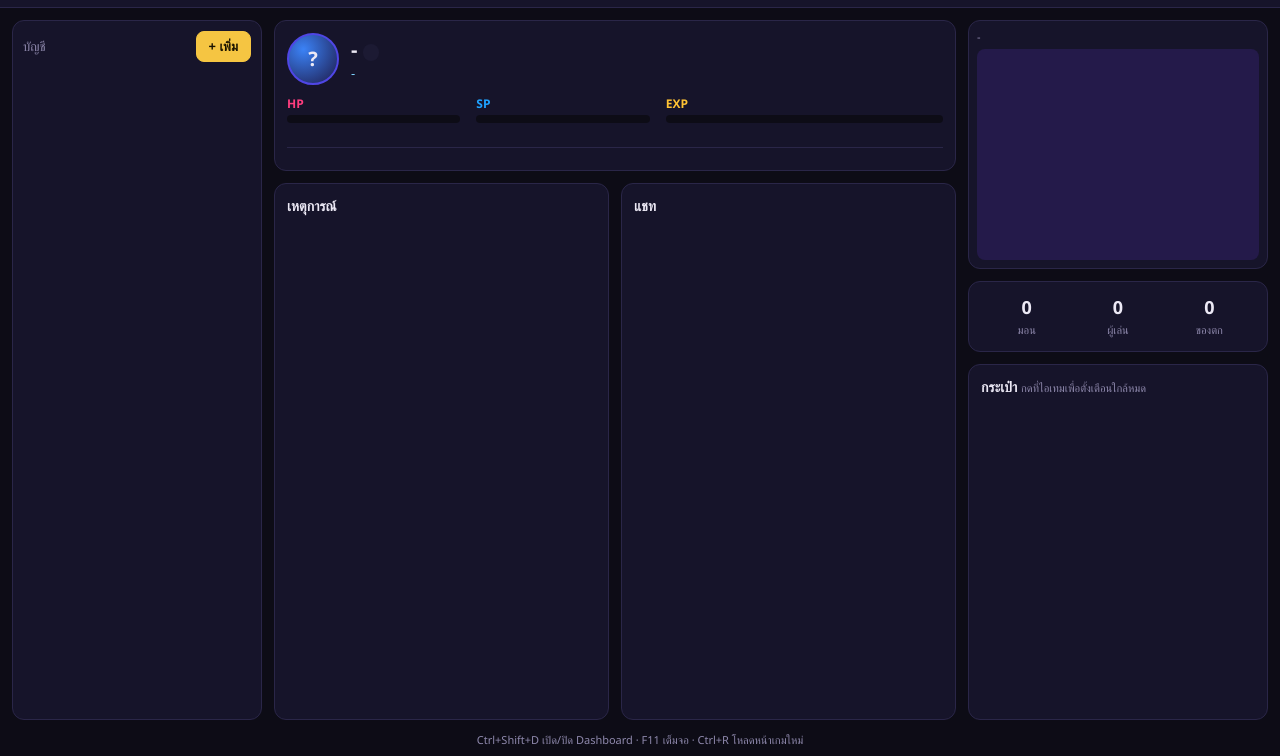
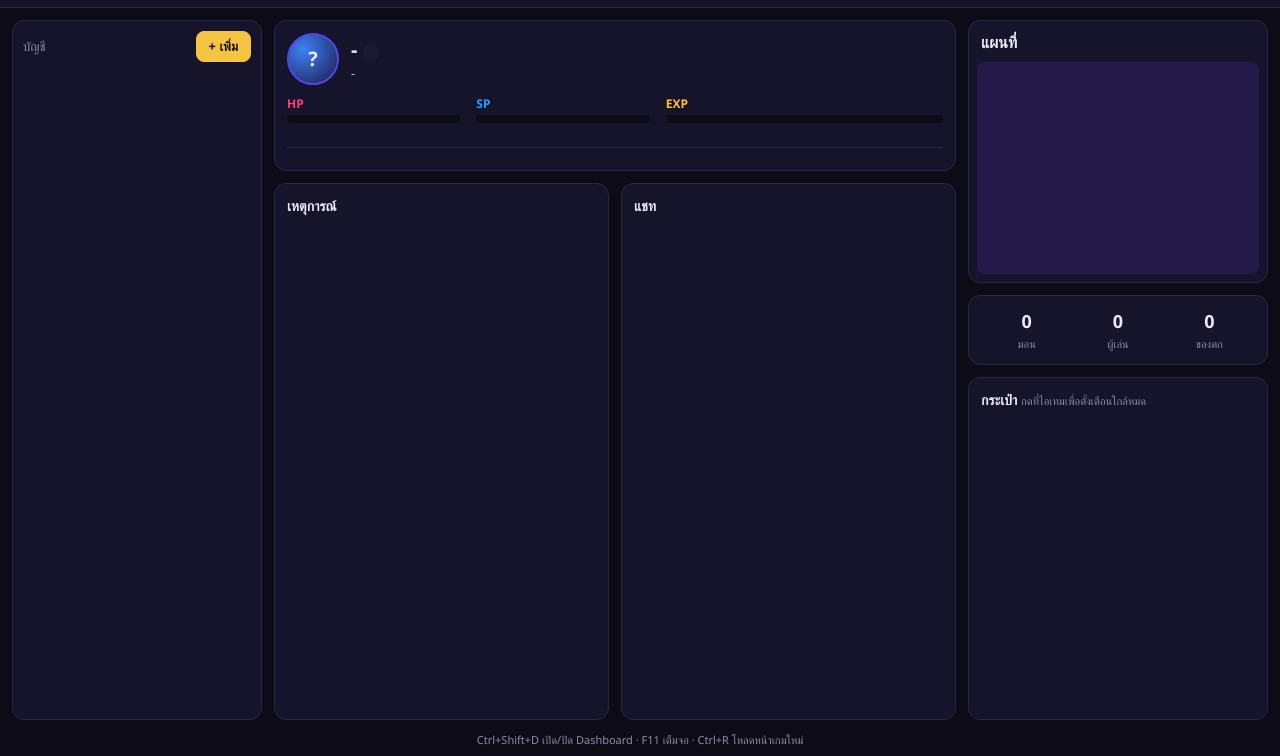
Before and after one commit to Bdev666/BB, an Electron app: page bindertown-dash/src/dashboard/index.html in a window 1280 px wide. Shown: the part 44-800 px from the top of the page. Drawn offline with Linux system fonts and the light colour scheme; no server answers.

Commit message:
BinderDash: show game windows over the dashboard, map panel with wiki art
'Go to game' opens/restores the game window centred over the dashboard
unless the user moved it; buttons get tooltips; window titles end with
'— Binder Town'. Map panel shows map name, region and level range from a
map list taken from the game's wiki, with the wiki's map art behind the
dots. Fix a stale demo name in new game window titles.

Co-Authored-By: Claude Opus 5.5 <noreply@anthropic.com>
Claude-Session: https://claude.ai/code/session_01P2jK8btWnMpPUhvGB43tpy

```diff
--- a/bindertown-dash/src/dashboard/dashboard.js
+++ b/bindertown-dash/src/dashboard/dashboard.js
@@ -104,16 +104,16 @@ function startRename(a, node) {
 function profileButtons(a) {
   const b = [];
   if (a.status === 'closed' || a.status === 'demo') {
-    b.push(el('button', { class: 'primary', onclick: async () => {
+    b.push(el('button', { class: 'primary', title: 'เปิดหน้าต่างเกมของบัญชีนี้', onclick: async () => {
       const r = await dash.invoke('open', a.id);
       if (r && r.warnFreeLimit) showBanner('เปิดเกิน 3 ตัวแล้ว: ตรวจกฎของเกมเรื่องจำนวนตัวละครต่อ IP ด้วย');
     } }, 'เปิดเกม'));
   } else {
-    b.push(el('button', { onclick: () => dash.invoke('reload', a.id) }, '⟳ รีเฟรช'));
+    b.push(el('button', { title: 'โหลดหน้าเกมใหม่ (เหมือน Ctrl+R) ตอนเกมค้าง', onclick: () => dash.invoke('reload', a.id) }, '⟳ รีเฟรช'));
     b.push(a.hidden
-      ? el('button', { onclick: () => dash.invoke('show', a.id) }, '⧉ ไปที่เกม')
-      : el('button', { onclick: () => dash.invoke('hide', a.id) }, '◌ ซ่อนเกม'));
-    b.push(el('button', { class: 'danger', onclick: () => {
+      ? el('button', { title: 'ไปที่หน้าต่างเกมของบัญชีนี้', onclick: () => dash.invoke('show', a.id) }, '⧉ ไปที่เกม')
+      : el('button', { title: 'ซ่อนแล้วเกมยังเล่นต่อ เรียกกลับได้ที่นี่ หรือที่ไอคอน BinderDash มุมขวาล่าง', onclick: () => dash.invoke('hide', a.id) }, '◌ ซ่อนเกม'));
+    b.push(el('button', { class: 'danger', title: 'ตัวละครออกจากเกม Auto Play หยุด (บัญชียังอยู่ในรายการ)', onclick: () => {
       if (confirm(`ปิดเกมของ ${a.name}? ตัวละครจะออกจากเกม`)) dash.invoke('close', a.id);
     } }, '✕ ปิดเกม'));
   }
@@ -206,18 +206,38 @@ function renderLogs() {
   }));
 }
 
+const MAP_IMG = 'https://wiki.bindertowngame.com/img/gen/map/';
+const KIND_TEXT = { town: 'เมือง', boss: 'ถ้ำ Field Boss', special: 'แมพพิเศษ' };
+function findMap(name) {
+  if (!name || !window.BT_MAPS) return null;
+  const key = String(name).toLowerCase().replace(/\s*lv.*$/, '').trim();
+  return window.BT_MAPS.find((m) => m.id === key || m.name.toLowerCase() === key || m.id === key.replace(/[^a-z0-9]+/g, '_')) || null;
+}
+
 function renderMap() {
   const d = detail || {};
   const w = d.world;
-  $('#d-map').textContent = (d.stats && d.stats.map) || 'แผนที่';
+  const name = d.stats && d.stats.map;
+  const info = findMap(name);
+  $('#d-map').textContent = info ? info.name : name || 'แผนที่';
+  $('#d-map-sub').textContent = info
+    ? [info.region.replace(/^Region [A-Z] · /, ''), info.min != null ? `Lv.${info.min}–${info.max}` : KIND_TEXT[info.kind]].filter(Boolean).join(' · ')
+    : '';
+  const img = $('#map-bg');
+  const src = info ? MAP_IMG + info.id + '.webp' : '';
+  if (img.dataset.src !== src) {
+    img.dataset.src = src;
+    img.hidden = true;
+    if (src) { img.onload = () => { img.hidden = false; }; img.onerror = () => { img.hidden = true; }; img.src = src; }
+  }
   const cv = $('#minimap');
   const ctx = cv.getContext('2d');
-  ctx.fillStyle = '#241a4a';
-  ctx.fillRect(0, 0, cv.width, cv.height);
+  ctx.clearRect(0, 0, cv.width, cv.height);
   $('#c-mon').textContent = w && w.monsters ? w.monsters.length : 0;
   $('#c-ply').textContent = w && w.players ? w.players.length : 0;
   $('#c-drop').textContent = w && w.drops ? w.drops.length : 0;
   if (!w) {
+    if (src) return;
     ctx.fillStyle = '#8f89ad';
     ctx.font = '13px Segoe UI, Tahoma';
     ctx.textAlign = 'center';
@@ -227,9 +247,11 @@ function renderMap() {
   const sx = cv.width / (w.w || 1), sy = cv.height / (w.h || 1);
   const dot = (p, r, c) => { ctx.beginPath(); ctx.arc(p.x * sx, p.y * sy, r, 0, Math.PI * 2); ctx.fillStyle = c; ctx.fill(); };
   for (const p of w.drops || []) dot(p, 3, '#ffc233');
-  for (const p of w.monsters || []) dot(p, 3.5, '#ff4d6d');
-  for (const p of w.players || []) dot(p, 3.5, '#60a5fa');
-  if (w.self) { dot(w.self, 7, '#ffffff55'); dot(w.self, 4.5, '#ffb547'); }
+  ctx.lineWidth = 1.5;
+  ctx.strokeStyle = '#ffffffaa';
+  for (const p of w.monsters || []) { dot(p, 4, '#ff4d6d'); ctx.stroke(); }
+  for (const p of w.players || []) { dot(p, 4, '#38bdf8'); ctx.stroke(); }
+  if (w.self) { dot(w.self, 9, '#ffb54766'); dot(w.self, 5.5, '#ffffff'); ctx.strokeStyle = '#ffb547'; ctx.lineWidth = 2.5; ctx.stroke(); }
 }
 
 let watchEditing = null; // item name whose limit is being edited
--- a/bindertown-dash/src/dashboard/index.html
+++ b/bindertown-dash/src/dashboard/index.html
@@ -2,7 +2,7 @@
 <html lang="th">
 <head>
   <meta charset="utf-8">
-  <meta http-equiv="Content-Security-Policy" content="default-src 'self'; style-src 'self'; script-src 'self'; img-src 'self' data:">
+  <meta http-equiv="Content-Security-Policy" content="default-src 'self'; style-src 'self'; script-src 'self'; img-src 'self' data: https://wiki.bindertowngame.com">
   <title>BinderDash</title>
   <link rel="stylesheet" href="style.css">
 </head>
@@ -15,8 +15,8 @@
       <span>Silver รอบนี้ <b id="k-silver-run" class="pos">-</b></span>
     </div>
     <div class="actions">
-      <button id="toggle-all" title="ซ่อน/แสดงหน้าต่างเกมทุกบัญชี">ซ่อน/แสดงเกมทั้งหมด</button>
-      <button id="toggle-settings">ตั้งค่า</button>
+      <button id="toggle-all" title="ซ่อน/แสดงหน้าต่างเกมทุกบัญชีพร้อมกัน (เหมือนคลิกไอคอน BinderDash มุมขวาล่าง)">ซ่อน/แสดงเกมทั้งหมด</button>
+      <button id="toggle-settings" title="เปิดหน้าต่างตั้งค่า">ตั้งค่า</button>
     </div>
   </header>
 
@@ -27,7 +27,7 @@
     <aside class="sidebar">
       <div class="side-head">
         <span>บัญชี</span>
-        <button id="add" class="add">+ เพิ่ม</button>
+        <button id="add" class="add" title="เพิ่มบัญชี (สูงสุด 10)">+ เพิ่ม</button>
       </div>
       <div id="accounts"></div>
     </aside>
@@ -68,8 +68,11 @@
 
     <aside class="rightcol">
       <section class="panel mapbox">
-        <div class="maptitle" id="d-map">-</div>
-        <canvas id="minimap" width="320" height="240"></canvas>
+        <div class="maphead"><b id="d-map">แผนที่</b><small id="d-map-sub"></small></div>
+        <div class="mapwrap">
+          <img id="map-bg" alt="" hidden>
+          <canvas id="minimap" width="320" height="240"></canvas>
+        </div>
       </section>
       <section class="panel">
         <div class="counts">
@@ -86,6 +89,7 @@
   </div>
 
   <footer>Ctrl+Shift+D เปิด/ปิด Dashboard · F11 เต็มจอ · Ctrl+R โหลดหน้าเกมใหม่</footer>
+  <script src="maps.js"></script>
   <script src="dashboard.js"></script>
 </body>
 </html>
--- /dev/null
+++ b/bindertown-dash/src/dashboard/maps.js
@@ -0,0 +1,83 @@
+// Binder Town maps (names, regions, level ranges) from wiki.bindertowngame.com/maps, Nov 2026.
+// Map pictures are loaded from the wiki at runtime: https://wiki.bindertowngame.com/img/gen/map/<id>.webp
+window.BT_MAPS = [
+  {"id": "valebrook", "name": "Valebrook", "region": "Region A · Valebrook", "kind": "town", "min": null, "max": null},
+  {"id": "southvale_field", "name": "Southvale Field", "region": "Region A · Valebrook", "kind": "field", "min": 1, "max": 4},
+  {"id": "copperbell_arena", "name": "Copperbell Arena", "region": "Region A · Valebrook", "kind": "field", "min": 1, "max": 115},
+  {"id": "honeyrill", "name": "Honeyrill", "region": "Region A · Valebrook", "kind": "field", "min": 3, "max": 8},
+  {"id": "whispering_woods", "name": "Whispering Woods", "region": "Region A · Valebrook", "kind": "field", "min": 4, "max": 9},
+  {"id": "bloomcrown_glade", "name": "Bloomcrown Glade", "region": "Region A · Valebrook", "kind": "boss", "min": null, "max": null},
+  {"id": "riverside", "name": "Riverside", "region": "Region A · Valebrook", "kind": "field", "min": 6, "max": 12},
+  {"id": "bracken_sink", "name": "Bracken Sink", "region": "Region A · Valebrook", "kind": "field", "min": 9, "max": 15},
+  {"id": "old_quarry", "name": "Old Quarry", "region": "Region A · Valebrook", "kind": "field", "min": 10, "max": 16},
+  {"id": "ancient_ruins", "name": "Ancient Ruins", "region": "Region A · Valebrook", "kind": "field", "min": 14, "max": 20},
+  {"id": "verdigris_rise", "name": "Verdigris Rise", "region": "Region A · Valebrook", "kind": "field", "min": 14, "max": 20},
+  {"id": "ranked_hall", "name": "Ranked Hall", "region": "Region A · Valebrook", "kind": "field", "min": 99, "max": 130},
+  {"id": "ashford", "name": "Ashford", "region": "Region B · Ashford", "kind": "town", "min": null, "max": null},
+  {"id": "sunfield_plains", "name": "Sunfield Plains", "region": "Region B · Ashford", "kind": "field", "min": 18, "max": 24},
+  {"id": "gloomroot_forest", "name": "Gloomroot Forest", "region": "Region B · Ashford", "kind": "field", "min": 24, "max": 30},
+  {"id": "pitchwood", "name": "Pitchwood", "region": "Region B · Ashford", "kind": "field", "min": 24, "max": 30},
+  {"id": "ember_hollow", "name": "Ember Hollow", "region": "Region B · Ashford", "kind": "field", "min": 28, "max": 36},
+  {"id": "yellowlick_flats", "name": "Yellowlick Flats", "region": "Region B · Ashford", "kind": "field", "min": 30, "max": 36},
+  {"id": "cinder_eyrie", "name": "Cinder Eyrie", "region": "Region B · Ashford", "kind": "boss", "min": null, "max": null},
+  {"id": "mistmire_swamp", "name": "Mistmire Swamp", "region": "Region B · Ashford", "kind": "field", "min": 34, "max": 40},
+  {"id": "peatcut_bog", "name": "Peatcut Bog", "region": "Region B · Ashford", "kind": "field", "min": 36, "max": 42},
+  {"id": "lotus_hollow", "name": "Lotus Hollow", "region": "Region B · Ashford", "kind": "boss", "min": null, "max": null},
+  {"id": "duskgate_pass", "name": "Duskgate Pass", "region": "Region B · Ashford", "kind": "field", "min": 40, "max": 45},
+  {"id": "stormwall_city", "name": "Stormwall City", "region": "Region C · Stormwall City", "kind": "town", "min": null, "max": null},
+  {"id": "frostpeak_slopes", "name": "Frostpeak Slopes", "region": "Region C · Stormwall City", "kind": "field", "min": 45, "max": 52},
+  {"id": "sledrun_gully", "name": "Sledrun Gully", "region": "Region C · Stormwall City", "kind": "field", "min": 47, "max": 53},
+  {"id": "frozen_mere", "name": "Frozen Mere", "region": "Region C · Stormwall City", "kind": "field", "min": 52, "max": 58},
+  {"id": "brinecrust_shoals", "name": "Brinecrust Shoals", "region": "Region C · Stormwall City", "kind": "field", "min": 54, "max": 60},
+  {"id": "aurora_hollow", "name": "Aurora Hollow", "region": "Region C · Stormwall City", "kind": "boss", "min": null, "max": null},
+  {"id": "howling_steppes", "name": "Howling Steppes", "region": "Region C · Stormwall City", "kind": "field", "min": 58, "max": 64},
+  {"id": "cloudspire_ruins", "name": "Cloudspire Ruins", "region": "Region C · Stormwall City", "kind": "field", "min": 64, "max": 70},
+  {"id": "kitewind_terraces", "name": "Kitewind Terraces", "region": "Region C · Stormwall City", "kind": "field", "min": 64, "max": 70},
+  {"id": "tempest_aerie", "name": "Tempest Aerie", "region": "Region C · Stormwall City", "kind": "boss", "min": null, "max": null},
+  {"id": "sanctum", "name": "Sanctum", "region": "Region D · Sanctum", "kind": "town", "min": null, "max": null},
+  {"id": "shattered_vale", "name": "Shattered Vale", "region": "Region D · Sanctum", "kind": "field", "min": 70, "max": 80},
+  {"id": "glasswrack", "name": "Glasswrack", "region": "Region D · Sanctum", "kind": "field", "min": 72, "max": 80},
+  {"id": "opalweb_grotto", "name": "Opalweb Grotto", "region": "Region D · Sanctum", "kind": "boss", "min": null, "max": null},
+  {"id": "umbral_depths", "name": "Umbral Depths", "region": "Region D · Sanctum", "kind": "field", "min": 80, "max": 90},
+  {"id": "marrowdeep", "name": "Marrowdeep", "region": "Region D · Sanctum", "kind": "field", "min": 82, "max": 90},
+  {"id": "throne_of_warden", "name": "Throne of the Warden", "region": "Region D · Sanctum", "kind": "field", "min": 90, "max": 99},
+  {"id": "rustbell_barracks", "name": "Rustbell Barracks", "region": "Region D · Sanctum", "kind": "field", "min": 92, "max": 99},
+  {"id": "wardens_seat", "name": "Warden's Seat", "region": "Region D · Sanctum", "kind": "boss", "min": null, "max": null},
+  {"id": "tidehaven", "name": "Tidehaven", "region": "Region E · Tidehaven", "kind": "town", "min": null, "max": null},
+  {"id": "crown_of_tides", "name": "Crown of Tides", "region": "Region E · Tidehaven", "kind": "town", "min": null, "max": null},
+  {"id": "wreckwake_coast", "name": "Wreckwake Coast", "region": "Region E · Tidehaven", "kind": "field", "min": 99, "max": 102},
+  {"id": "nacre_lagoon", "name": "Nacre Lagoon", "region": "Region E · Tidehaven", "kind": "field", "min": 99, "max": 130},
+  {"id": "keelbreak_cove", "name": "Keelbreak Cove", "region": "Region E · Tidehaven", "kind": "boss", "min": null, "max": null},
+  {"id": "lanternrice_delta", "name": "Lanternrice Delta", "region": "Region E · Tidehaven", "kind": "field", "min": 101, "max": 104},
+  {"id": "ricewater_shrine", "name": "Ricewater Shrine", "region": "Region E · Tidehaven", "kind": "boss", "min": null, "max": null},
+  {"id": "coralstep_plateau", "name": "Coralstep Plateau", "region": "Region E · Tidehaven", "kind": "field", "min": 103, "max": 106},
+  {"id": "coralhorn_shelf", "name": "Coralhorn Shelf", "region": "Region E · Tidehaven", "kind": "boss", "min": null, "max": null},
+  {"id": "drowned_forum", "name": "Drowned Forum", "region": "Region E · Tidehaven", "kind": "field", "min": 105, "max": 108},
+  {"id": "magistrates_basin", "name": "Magistrate's Basin", "region": "Region E · Tidehaven", "kind": "boss", "min": null, "max": null},
+  {"id": "stormrail_causeway", "name": "Stormrail Causeway", "region": "Region E · Tidehaven", "kind": "field", "min": 107, "max": 110},
+  {"id": "thunderline_depot", "name": "Thunderline Depot", "region": "Region E · Tidehaven", "kind": "boss", "min": null, "max": null},
+  {"id": "shellforge_basin", "name": "Shellforge Basin", "region": "Region E · Tidehaven", "kind": "field", "min": 110, "max": 113},
+  {"id": "searing_kilnyard", "name": "Searing Kilnyard", "region": "Region E · Tidehaven", "kind": "boss", "min": null, "max": null},
+  {"id": "moonpool_gardens", "name": "Moonpool Gardens", "region": "Region E · Tidehaven", "kind": "field", "min": 113, "max": 116},
+  {"id": "brinewick_saltworks", "name": "Brinewick Saltworks", "region": "Region E · Tidehaven", "kind": "field", "min": 115, "max": 118},
+  {"id": "saltwight_pans", "name": "Saltwight Pans", "region": "Region E · Tidehaven", "kind": "boss", "min": null, "max": null},
+  {"id": "the_inverted_sea", "name": "The Inverted Sea", "region": "Region E · Tidehaven", "kind": "field", "min": 117, "max": 120},
+  {"id": "upturned_strand", "name": "Upturned Strand", "region": "Region E · Tidehaven", "kind": "boss", "min": null, "max": null},
+  {"id": "tidepool_terraces", "name": "Tidepool Terraces", "region": "Region E · Tidehaven", "kind": "field", "min": 119, "max": 122},
+  {"id": "pearlgrave_trench", "name": "Pearlgrave Trench", "region": "Region E · Tidehaven", "kind": "field", "min": 120, "max": 123},
+  {"id": "tidemill_expanse", "name": "Tidemill Expanse", "region": "Region E · Tidehaven", "kind": "field", "min": 121, "max": 124},
+  {"id": "gullrock_rookery", "name": "Gullrock Rookery", "region": "Region E · Tidehaven", "kind": "field", "min": 122, "max": 125},
+  {"id": "leviathan_spine", "name": "Leviathan Spine", "region": "Region E · Tidehaven", "kind": "field", "min": 123, "max": 126},
+  {"id": "marrowfall_gorge", "name": "Marrowfall Gorge", "region": "Region E · Tidehaven", "kind": "boss", "min": null, "max": null},
+  {"id": "bellglass_cathedral", "name": "Bellglass Cathedral", "region": "Region E · Tidehaven", "kind": "field", "min": 124, "max": 127},
+  {"id": "kelpgate_locks", "name": "Kelpgate Locks", "region": "Region E · Tidehaven", "kind": "field", "min": 125, "max": 128},
+  {"id": "lockwardens_sluice", "name": "Lockwarden's Sluice", "region": "Region E · Tidehaven", "kind": "boss", "min": null, "max": null},
+  {"id": "training_grounds", "name": "Training Grounds", "region": "แมพพิเศษ", "kind": "special", "min": null, "max": null},
+  {"id": "sparring_hall", "name": "Sparring Hall", "region": "แมพพิเศษ", "kind": "special", "min": null, "max": null},
+  {"id": "rootfall_barrow", "name": "Rootfall Barrow", "region": "แมพพิเศษ", "kind": "special", "min": null, "max": null},
+  {"id": "ll_ch1", "name": "Gauntlet · Valebrook Gate", "region": "แมพพิเศษ", "kind": "special", "min": null, "max": null},
+  {"id": "ll_ch2", "name": "Gauntlet · Ashford Gate", "region": "แมพพิเศษ", "kind": "special", "min": null, "max": null},
+  {"id": "ll_ch3", "name": "Gauntlet · Stormwall Gate", "region": "แมพพิเศษ", "kind": "special", "min": null, "max": null},
+  {"id": "ll_ch4", "name": "Gauntlet · Sanctum Gate", "region": "แมพพิเศษ", "kind": "special", "min": null, "max": null},
+  {"id": "ll_ch5", "name": "Gauntlet · The Last Gate", "region": "แมพพิเศษ", "kind": "special", "min": null, "max": null},
+];
--- a/bindertown-dash/src/dashboard/style.css
+++ b/bindertown-dash/src/dashboard/style.css
@@ -110,8 +110,12 @@ h3 { font-size: 14px; margin: 0; }
 /* right column */
 .rightcol { display: flex; flex-direction: column; gap: 12px; min-height: 0; }
 .mapbox { padding: 8px; }
-.maptitle { font-size: 11px; color: var(--muted); margin-bottom: 4px; }
-#minimap { width: 100%; height: auto; border-radius: 8px; background: #241a4a; display: block; }
+.maphead { padding: 2px 4px 8px; }
+.maphead b { display: block; font-size: 16px; }
+.maphead small { color: var(--muted); font-size: 11px; }
+.mapwrap { position: relative; border-radius: 8px; overflow: hidden; background: #241a4a; aspect-ratio: 4 / 3; }
+.mapwrap img { position: absolute; inset: 0; width: 100%; height: 100%; object-fit: cover; image-rendering: pixelated; filter: saturate(.9) brightness(.85); }
+#minimap { position: absolute; inset: 0; width: 100%; height: 100%; display: block; }
 .counts { display: grid; grid-template-columns: repeat(3, 1fr); text-align: center; }
 .counts b { display: block; font-size: 18px; }
 .counts span { color: var(--muted); font-size: 11px; }
--- a/bindertown-dash/src/demo.js
+++ b/bindertown-dash/src/demo.js
@@ -22,6 +22,7 @@ class DemoFeed {
     this.players = Array.from({ length: 4 }, () => ({ x: Math.random(), y: Math.random(), name: pick(NAMES) }));
     this.self = { x: 0.5, y: 0.5 };
     this.tickN = 0;
+    this.seed = seed;
     this.name = ['Kenji', 'Somchai', 'Lina', 'Pim'][seed % 4];
     this.job = ['Kensei', 'Scout', 'Acolyte', 'Mage'][seed % 4];
   }
@@ -64,7 +65,7 @@ class DemoFeed {
     out.push({
       type: 'self', name: this.name, job: this.job, level: this.level, jobLevel: 50, hp: this.hp, maxHp: this.maxHp,
       sp: this.sp, maxSp: this.maxSp, exp: this.exp, maxExp: this.maxExp, silver: this.silver, gold: 260,
-      str: 99, agi: 99, vit: 66, int: 1, dex: 30, luk: 1, map: 'Demo Vale Lv.40-50',
+      str: 99, agi: 99, vit: 66, int: 1, dex: 30, luk: 1, map: ['Frostpeak Slopes', 'Shattered Vale', 'Umbral Depths', 'Moonpool Gardens'][this.seed % 4],
     });
     if (this.tickN % 5 === 1) {
       out.push({ type: 'bag', items: Object.entries(this.bag).map(([name, qty]) => ({ name, qty })) });
```
Also changed, not shown: bindertown-dash/src/main.js (+20 -4 lines), bindertown-dash/README.md, bindertown-dash/docs-screenshot.png.
